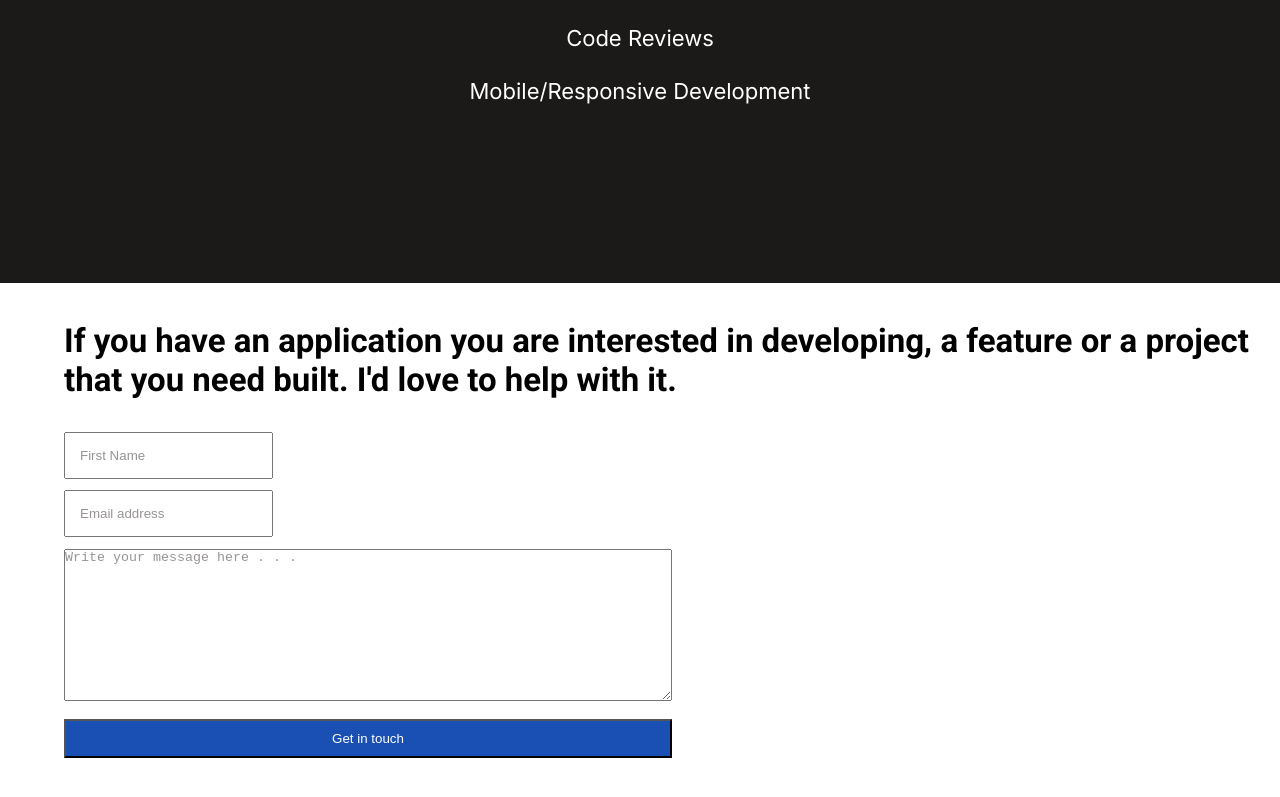
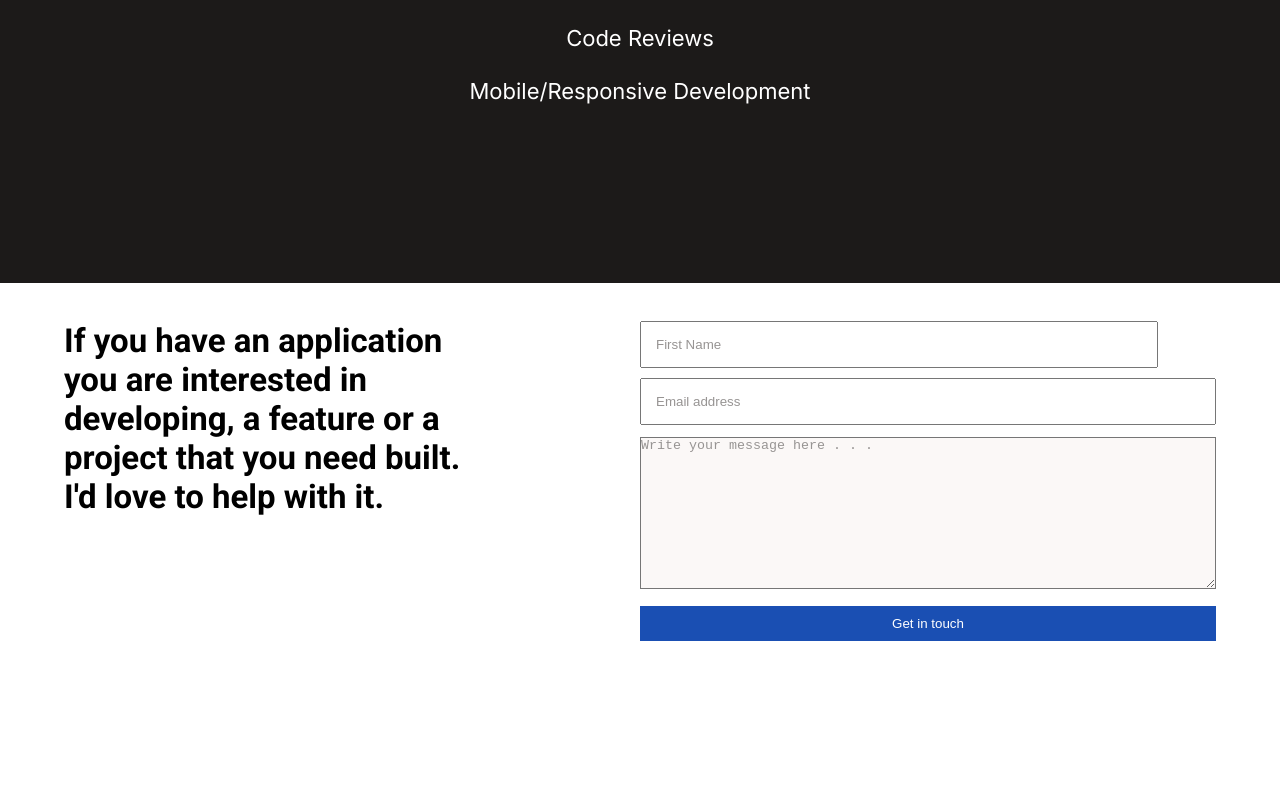
Before and after one commit to SamArsanios/cr-training-contact-form, a plain HTML site: page index.html in a window 1280 px wide. Shown: the part 6424-7221 px from the top of the page. Drawn offline with Linux system fonts and the light colour scheme.

```diff
--- a/css/main.css
+++ b/css/main.css
@@ -335,14 +335,14 @@
 }
 
 .form-container {
-  /* display: flex;
+  display: flex;
   justify-content: space-between;
-  width: 90%; */
+  width: 90%;
   margin-left: 5%;
 }
 
 .form-container p {
-  /* width: 35%; */
+  width: 35%;
   font-weight: lighter;
   font-size: 33px;
   margin-bottom: 33px;
@@ -361,13 +361,13 @@
 }
 
 .first-name {
-  /* display: flex; */
+  display: flex;
   flex-direction: column;
   width: 90%;
 }
 
 .email {
-  /* display: flex; */
+  display: flex;
   flex-direction: column;
   width: 100%;
 }
@@ -388,16 +388,14 @@
   background-color: #1a4fb3;
   color: #fff;
   padding: 10px;
-
-  /* border: none; */
+  border: none;
   cursor: pointer;
 }
 
-/* textarea {
+textarea {
   background: #fbf8f7;
-  border: none;
   outline: none;
-} */
+}
 
 ::placeholder {
   color: #979493;
```
